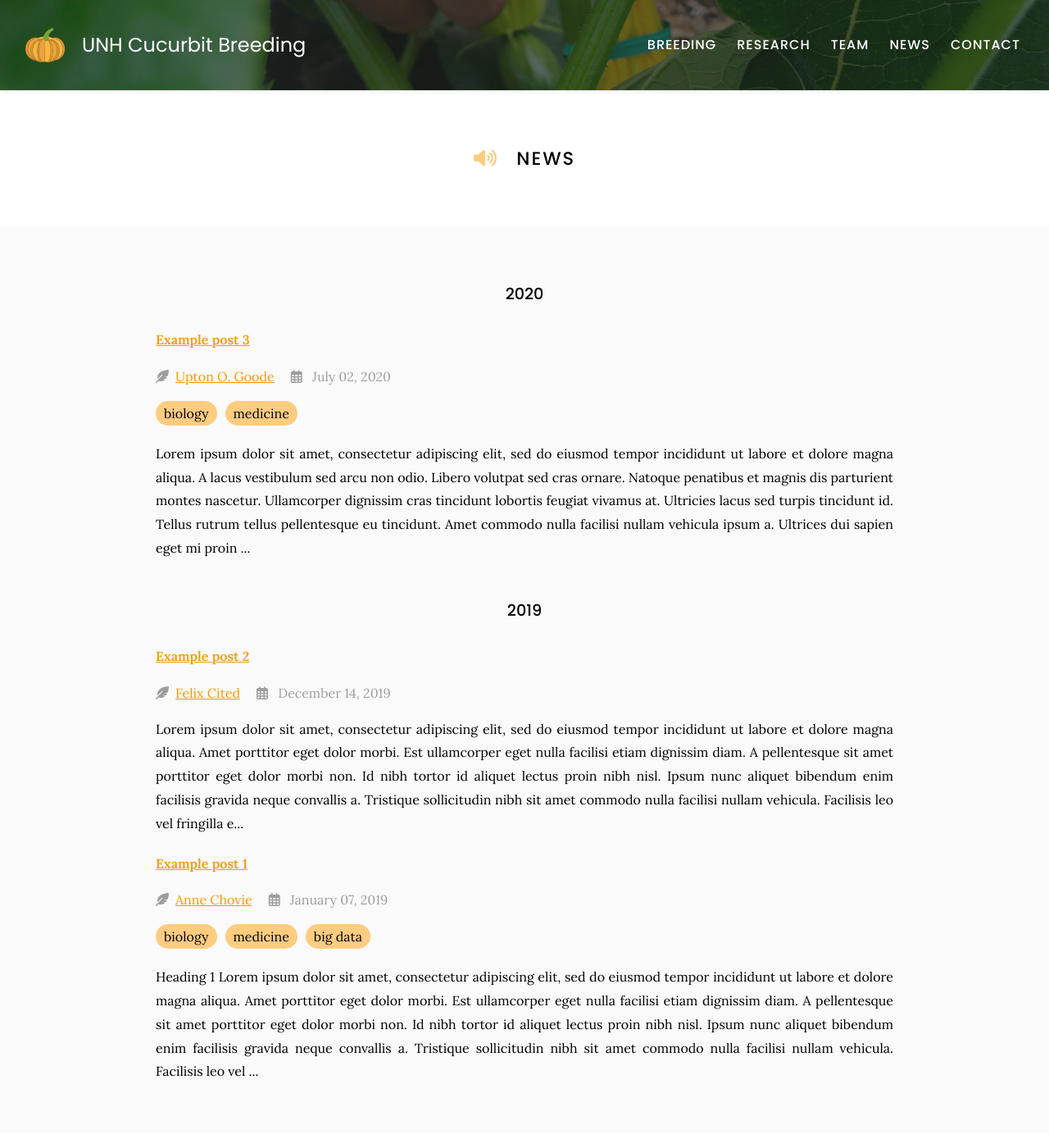
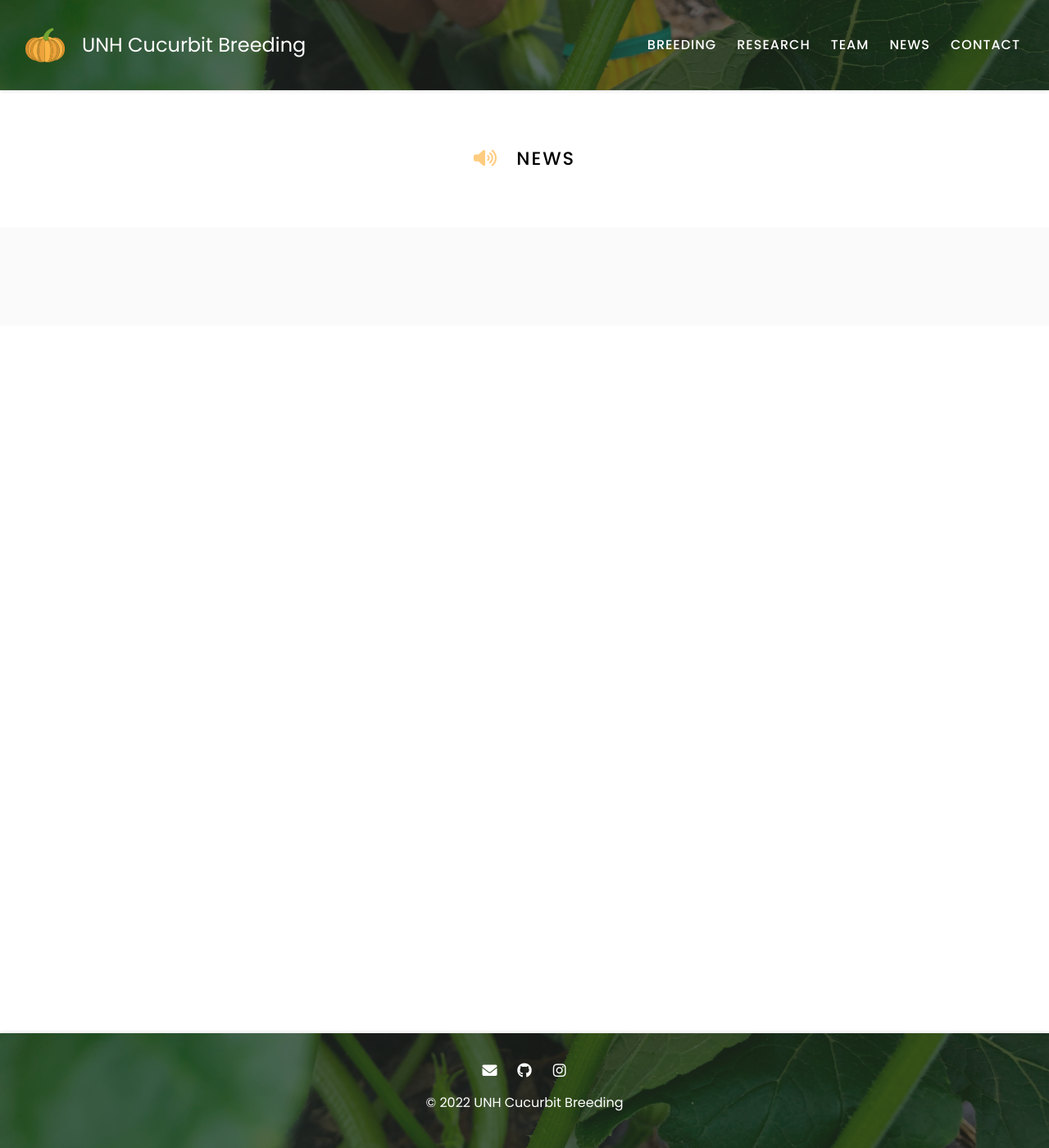
Before and after one commit to UNH-Cucurbits/unhcucurbits-website, a Jekyll site: the page built from news/index.md, in a window 1280 px wide and 1400 px high. Shown: the whole window at 82% size. Built offline with Jekyll 4.4.1, drawn with Linux system fonts in a browser that asks for light colours.

Commit message:
misc improvements

```diff
--- a/_posts/2019-01-07-example-post-1.md
+++ /dev/null
@@ -1,27 +0,0 @@
----
-title: Example post 1
-tags:
-  - biology
-  - medicine
-  - big data
-author: Anne Chovie
-member: anne-chovie
----
-
-# Heading 1
-
-Lorem ipsum dolor sit amet, consectetur adipiscing elit, sed do eiusmod tempor incididunt ut labore et dolore magna aliqua.
-Amet porttitor eget dolor morbi.
-Est ullamcorper eget nulla facilisi etiam dignissim diam.
-A pellentesque sit amet porttitor eget dolor morbi non.
-Id nibh tortor id aliquet lectus proin nibh nisl.
-Ipsum nunc aliquet bibendum enim facilisis gravida neque convallis a.
-Tristique sollicitudin nibh sit amet commodo nulla facilisi nullam vehicula.
-Facilisis leo vel fringilla est ullamcorper eget nulla facilisi etiam.
-Congue eu consequat ac felis donec et odio pellentesque diam.
-Ipsum nunc aliquet bibendum enim facilisis gravida neque convallis.
-Urna molestie at elementum eu.
-Purus faucibus ornare suspendisse sed nisi lacus sed viverra.
-Feugiat scelerisque varius morbi enim nunc faucibus a pellentesque.
-Dolor magna eget est lorem ipsum.
-Feugiat scelerisque varius morbi enim nunc faucibus a.
--- a/_posts/2019-12-14-example-post-2.md
+++ /dev/null
@@ -1,21 +0,0 @@
----
-title: Example post 2
-author: Felix Cited
-member: felix-cited
----
-
-Lorem ipsum dolor sit amet, consectetur adipiscing elit, sed do eiusmod tempor incididunt ut labore et dolore magna aliqua.
-Amet porttitor eget dolor morbi.
-Est ullamcorper eget nulla facilisi etiam dignissim diam.
-A pellentesque sit amet porttitor eget dolor morbi non.
-Id nibh tortor id aliquet lectus proin nibh nisl.
-Ipsum nunc aliquet bibendum enim facilisis gravida neque convallis a.
-Tristique sollicitudin nibh sit amet commodo nulla facilisi nullam vehicula.
-Facilisis leo vel fringilla est ullamcorper eget nulla facilisi etiam.
-Congue eu consequat ac felis donec et odio pellentesque diam.
-Ipsum nunc aliquet bibendum enim facilisis gravida neque convallis.
-Urna molestie at elementum eu.
-Purus faucibus ornare suspendisse sed nisi lacus sed viverra.
-Feugiat scelerisque varius morbi enim nunc faucibus a pellentesque.
-Dolor magna eget est lorem ipsum.
-Feugiat scelerisque varius morbi enim nunc faucibus a.
--- a/_posts/2020-07-02-example-post-3.md
+++ /dev/null
@@ -1,21 +0,0 @@
----
-title: Example post 3
-tags: biology, medicine
-author: Upton O. Goode
-member: upton-goode
----
-
-Lorem ipsum dolor sit amet, consectetur adipiscing elit, sed do eiusmod tempor incididunt ut labore et dolore magna aliqua.
-A lacus vestibulum sed arcu non odio.
-Libero volutpat sed cras ornare.
-Natoque penatibus et magnis dis parturient montes nascetur.
-Ullamcorper dignissim cras tincidunt lobortis feugiat vivamus at.
-Ultricies lacus sed turpis tincidunt id.
-Tellus rutrum tellus pellentesque eu tincidunt.
-Amet commodo nulla facilisi nullam vehicula ipsum a.
-Ultrices dui sapien eget mi proin sed libero enim.
-Quam vulputate dignissim suspendisse in est.
-Tortor condimentum lacinia quis vel eros donec ac.
-Mauris commodo quis imperdiet massa tincidunt nunc pulvinar sapien.
-Eu nisl nunc mi ipsum faucibus vitae aliquet.
-Interdum posuere lorem ipsum dolor sit amet consectetur adipiscing.
--- a/team/index.md
+++ b/team/index.md
@@ -7,11 +7,6 @@
 
 # <i class="fas fa-users"></i>Team
 
-Lorem ipsum dolor sit amet, consectetur adipiscing elit, sed do eiusmod tempor incididunt ut labore et dolore magna aliqua.
-Ut enim ad minim veniam, quis nostrud exercitation ullamco laboris nisi ut aliquip ex ea commodo consequat.
-Duis aute irure dolor in reprehenderit in voluptate velit esse cillum dolore eu fugiat nulla pariatur.
-Excepteur sint occaecat cupidatat non proident, sunt in culpa qui officia deserunt mollit anim id est laborum.
-
 {% include section.html %}
 
 {%
@@ -20,72 +15,23 @@
   component="portrait"
   filters="role: pi"
 %}
-{%
-  include list.html
-  data="members"
-  component="portrait"
-  filters="role: phd"
-%}
-{%
-  include list.html
-  data="members"
-  component="portrait"
-  filters="role: programmer"
-%}
+
 {:.center}
 
-{% include section.html background="images/banner.jpg" dark=true%}
-
-Lorem ipsum dolor sit amet, consectetur adipiscing elit, sed do eiusmod tempor incididunt ut labore et dolore magna aliqua.
-Ut enim ad minim veniam, quis nostrud exercitation ullamco laboris nisi ut aliquip ex ea commodo consequat.
-
-{% include section.html %}
-
-## Join
-
-#### Post Dogtoral Researcher
-
-Lorem ipsum dolor sit amet, consectetur adipiscing elit, sed do eiusmod tempor incididunt ut labore et dolore magna aliqua.
-
-- 3+ (dog) years experience managing bone portfolios
-- Strong desire to learn tricks and go on walkies
-- Aptitude to sit and stay
-
-{% include link.html type="external" link="https://google.com/" text="Apply Now" icon="" style="button" %}
-{:.center}
+{% include section.html background="images/kabocha.jpg" dark=false%}
 
 {% include section.html %}
 
 ## Funding
 
-Our work is made possible by funding from several organizations.
 {:.center}
 
 {%
   include gallery.html
   style="square"
 
-  image1="images/photo.jpg"
-  link1="https://nasa.gov/"
-  tooltip1="Cool Foundation"
+  image1="images/nhaes.png"
+  link1="https://colsa.unh.edu/new-hampshire-agricultural-experiment-station"
+  tooltip1="NHAES"
 
-  image2="images/photo.jpg"
-  link2="https://nasa.gov/"
-  tooltip2="Cool Institute"
-
-  image3="images/photo.jpg"
-  link3="https://nasa.gov/"
-  tooltip3="Cool Initiative"
-
-  image4="images/photo.jpg"
-  link4="https://nasa.gov/"
-  tooltip4="Cool Foundation"
-
-  image5="images/photo.jpg"
-  link5="https://nasa.gov/"
-  tooltip5="Cool Institute"
-
-  image6="images/photo.jpg"
-  link6="https://nasa.gov/"
-  tooltip6="Cool Initiative"
 %}
```
Also changed, not shown: _members/anne-chovie.md (deleted, +0 -17 lines), _members/chris-hernandez.md (added, +9 -0 lines), _members/felix-cited.md (deleted, +0 -18 lines), _members/upton-goode.md (deleted, +0 -18 lines), contact/index.md (+1 -1 lines), images/kabocha.jpeg (added), images/nhaes.png (added), images/photo.jpg (deleted).
